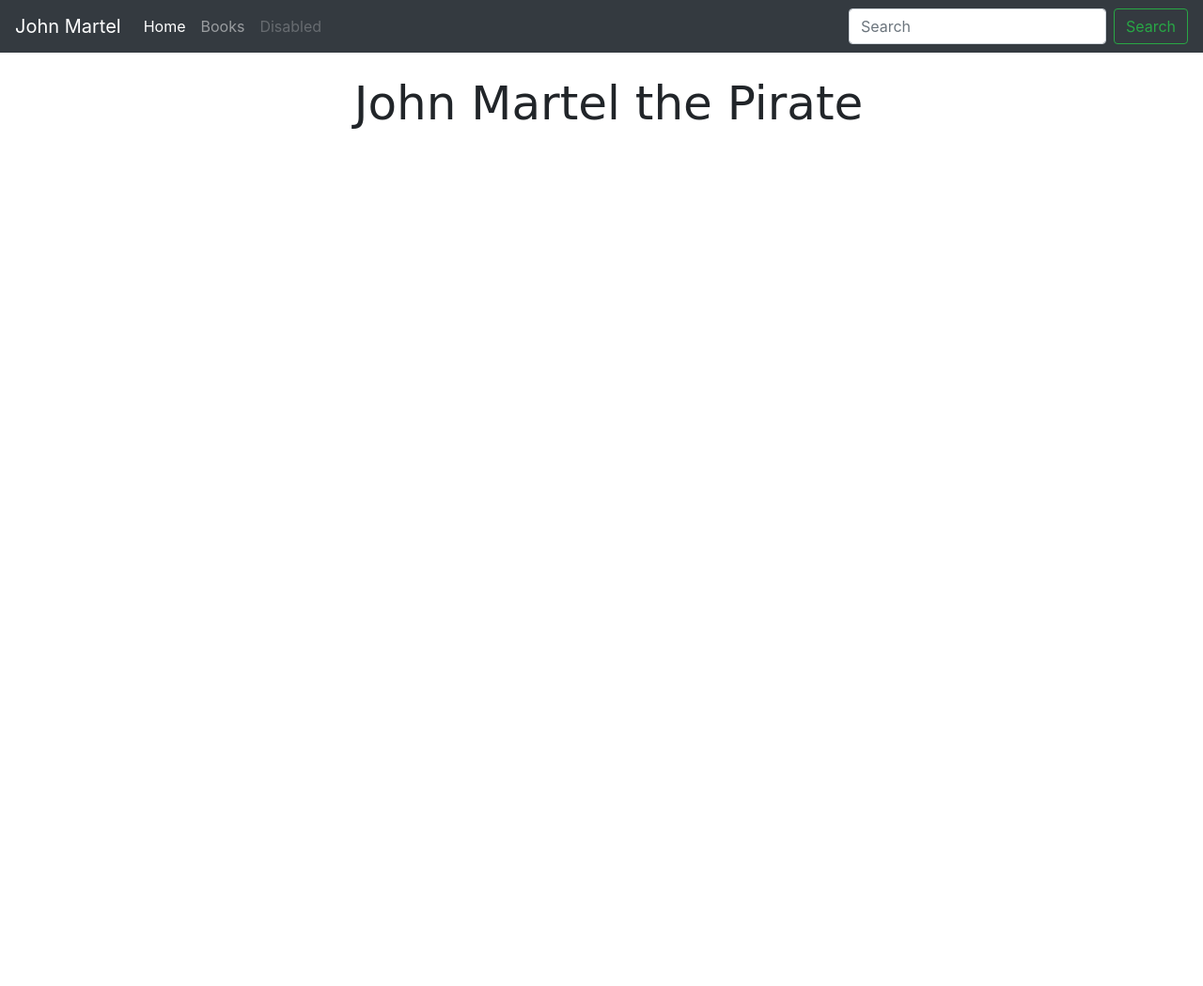
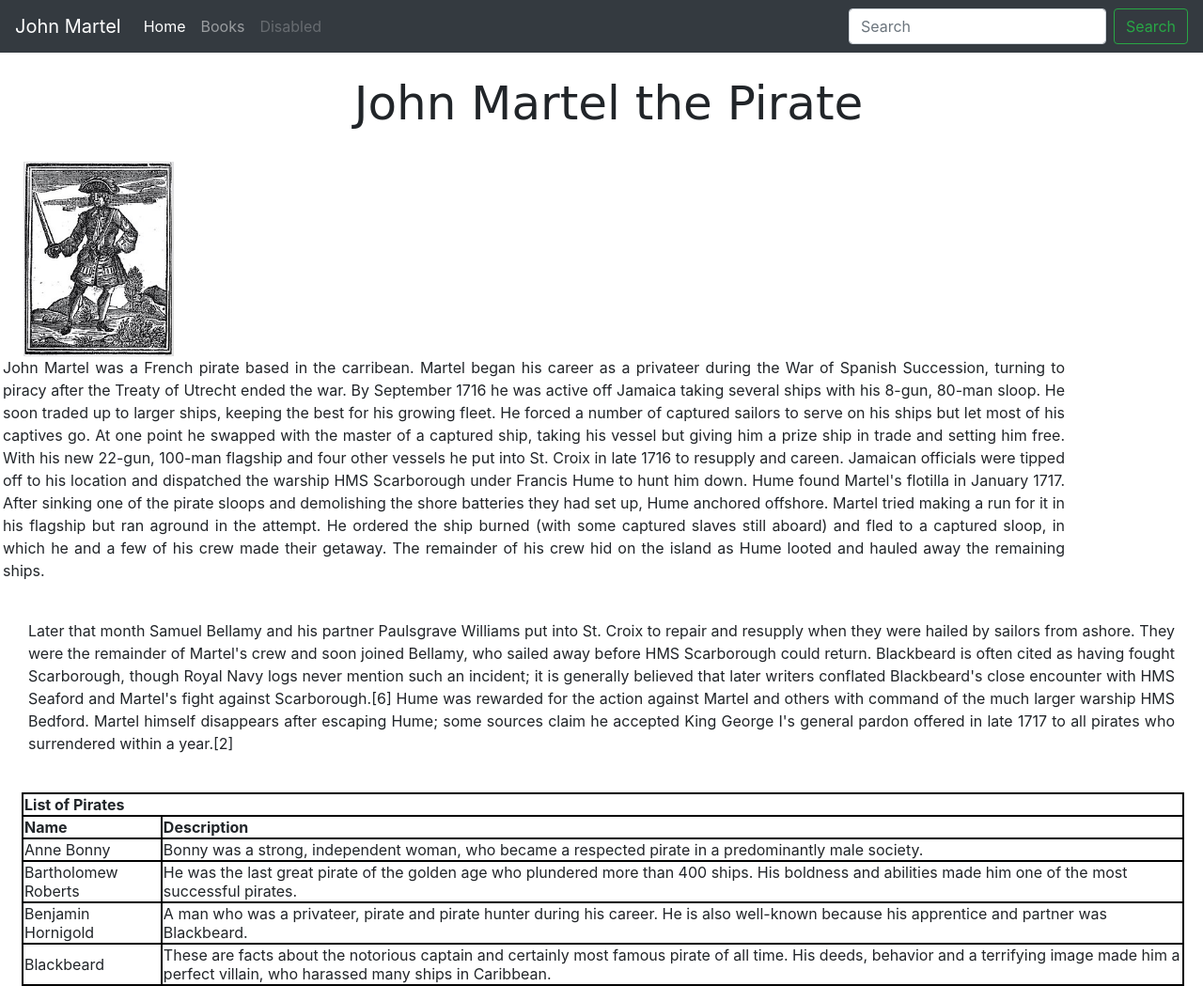
Before and after one commit to YusafOsei-Bonsu/Lesson-5, a plain HTML site: page index.html in a window 1280 px wide. Shown: the whole page at 94% size. Before the commit the page ends 800 px from the top, so only its background shows below. Drawn offline with nearby package versions, Linux system fonts and the light colour scheme; a web font is replaced by a local one.

Commit message:
Finished index.html

```diff
--- a/index.html
+++ b/index.html
@@ -38,5 +38,55 @@
 
     <!-- Title of the homepage -->
     <h1 id="title">John Martel the Pirate</h1>
+
+    <container class="col-sm-4">
+        <div class="row">
+            <div class="column">
+                  <img src="./images/john-martel.jpg">
+                </div>
+                <div class="description">
+                  <p>
+                    John Martel was a French pirate based in the carribean. Martel began his career as a privateer
+                    during the War of Spanish Succession, turning to piracy after the Treaty of Utrecht ended the war.
+                    By September 1716 he was active off Jamaica taking several ships with his 8-gun, 80-man sloop.
+                    He soon traded up to larger ships, keeping the best for his growing fleet.
+                    He forced a number of captured sailors to serve on his ships but let most of his captives go.
+                    At one point he swapped with the master of a captured ship, taking his vessel but giving him a prize ship
+                    in trade and setting him free.
+
+                    With his new 22-gun, 100-man flagship and four other vessels he put into St.
+                    Croix in late 1716 to resupply and careen. Jamaican officials were tipped off to his location
+                    and dispatched the warship HMS Scarborough under Francis Hume to hunt him down.
+                    Hume found Martel's flotilla in January 1717. After sinking one of the pirate sloops
+                    and demolishing the shore batteries they had set up, Hume anchored offshore.
+                    Martel tried making a run for it in his flagship but ran aground in the attempt.
+                    He ordered the ship burned (with some captured slaves still aboard) and fled to a captured sloop,
+                    in which he and a few of his crew made their getaway.
+                    The remainder of his crew hid on the island as Hume looted and hauled away the remaining ships.
+                  </p>
+            </div>
+        </div>
+    </container>
+
+    <p style="text-align: justify; padding-left: 30px; padding-right: 30px;">
+        Later that month Samuel Bellamy and his partner Paulsgrave Williams put into St.
+        Croix to repair and resupply when they were hailed by sailors from ashore.
+        They were the remainder of Martel's crew and soon joined Bellamy, who sailed away before HMS Scarborough could return.
+        Blackbeard is often cited as having fought Scarborough, though Royal Navy logs never mention such an incident; it is generally believed that later writers conflated Blackbeard's close encounter with HMS Seaford and Martel's fight against Scarborough.[6]
+        Hume was rewarded for the action against Martel and others with command of the much larger warship HMS Bedford.
+        Martel himself disappears after escaping Hume; some sources claim he accepted King George I's general pardon offered in late 1717 to all pirates who surrendered within a year.[2]
+    </p>
+
+    <br>
+
+    <table>
+        <tr><td colspan="2"><strong>List of Pirates</strong></td></tr>
+        <tr><th>Name</th><th>Description</th></tr>
+        <tr><td>Anne Bonny</td><td>Bonny was a strong, independent woman, who became a respected pirate in a predominantly male society.</td></tr>
+        <tr><td>Bartholomew Roberts</td><td>He was the last great pirate of the golden age who plundered more than 400 ships. His boldness and abilities made him one of the most successful pirates.</td></tr>
+        <tr><td>Benjamin Hornigold</td><td>A man who was a privateer, pirate and pirate hunter during his career. He is also well-known because his apprentice and partner was Blackbeard.</td></tr>
+        <tr><td>Blackbeard</td><td>These are facts about the notorious captain and certainly most famous pirate of all time. His deeds, behavior and a terrifying image made him a perfect villain, who harassed many ships in Caribbean.</td></tr>
+    </table>
+
 </body>
 </html>
```
